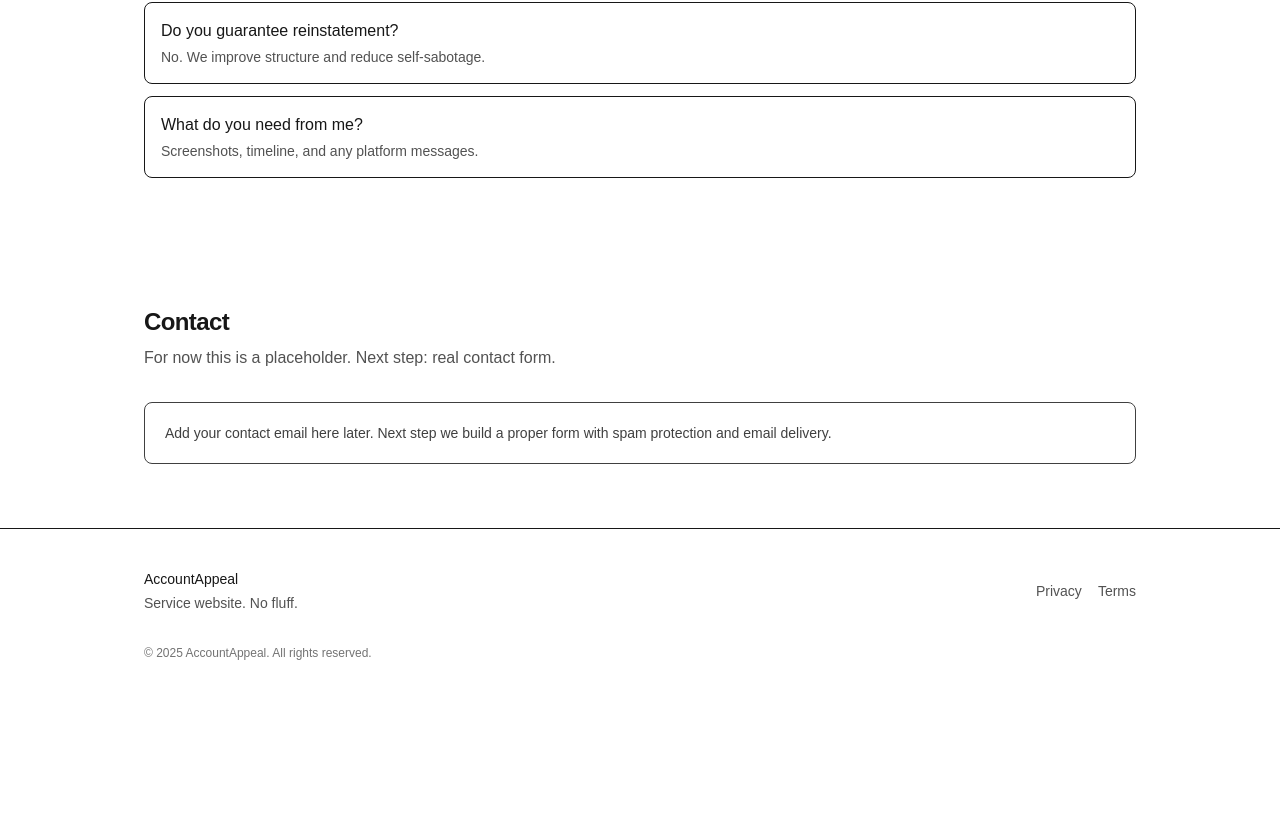
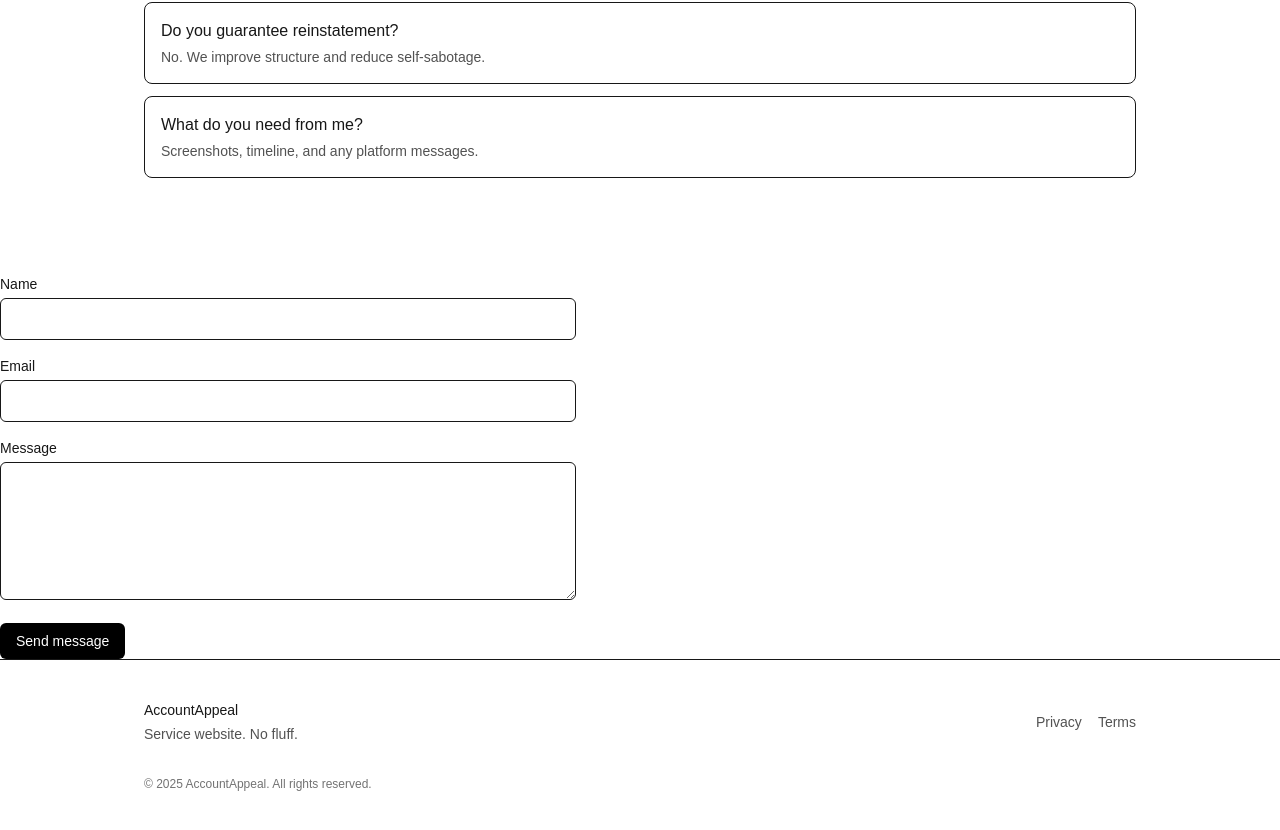
Before and after one commit to jve89/accountappeal, a Next.js app: page / in a window 1280 px wide. Shown: the part 1880-2710 px from the top of the page. Before the commit the page ends 2581 px from the top, so only its background shows below. Built offline with nearby package versions, Linux system fonts and the light colour scheme; no server answers.

Commit message:
feat: contact form with resend

```diff
--- /dev/null
+++ b/app/actions/contact.ts
@@ -0,0 +1,29 @@
+"use server";
+
+import { Resend } from "resend";
+
+const resend = new Resend(process.env.RESEND_API_KEY);
+
+export async function sendContactEmail(formData: FormData) {
+  const name = String(formData.get("name") || "");
+  const email = String(formData.get("email") || "");
+  const message = String(formData.get("message") || "");
+
+  if (!name || !email || !message) {
+    throw new Error("Missing fields");
+  }
+
+  await resend.emails.send({
+    from: "AccountAppeal <onboarding@resend.dev>",
+    to: process.env.CONTACT_TO_EMAIL!,
+    replyTo: email,
+    subject: `New inquiry from ${name}`,
+    text: `
+Name: ${name}
+Email: ${email}
+
+Message:
+${message}
+    `.trim(),
+  });
+}
--- a/app/page.tsx
+++ b/app/page.tsx
@@ -1,5 +1,6 @@
 import { Section } from "@/components/Section";
 import { site } from "@/lib/site";
+import { sendContactEmail } from "@/app/actions/contact";
 
 export default function HomePage() {
   return (
@@ -163,18 +164,46 @@ export default function HomePage() {
         </div>
       </Section>
 
-      <Section
-        id="contact"
-        title="Contact"
-        subtitle="For now this is a placeholder. Next step: real contact form."
+      <form
+        action={sendContactEmail}
+        className="mt-8 max-w-xl space-y-4"
       >
-        <div className="rounded-lg border p-5 text-sm text-neutral-700">
-          <p>
-            Add your contact email here later. Next step we build a proper form
-            with spam protection and email delivery.
-          </p>
+        <div>
+          <label className="block text-sm font-medium">Name</label>
+          <input
+            name="name"
+            required
+            className="mt-1 w-full rounded-md border px-3 py-2"
+          />
         </div>
-      </Section>
+
+        <div>
+          <label className="block text-sm font-medium">Email</label>
+          <input
+            type="email"
+            name="email"
+            required
+            className="mt-1 w-full rounded-md border px-3 py-2"
+          />
+        </div>
+
+        <div>
+          <label className="block text-sm font-medium">Message</label>
+          <textarea
+            name="message"
+            rows={5}
+            required
+            className="mt-1 w-full rounded-md border px-3 py-2"
+          />
+        </div>
+
+        <button
+          type="submit"
+          className="rounded-md bg-black px-4 py-2 text-sm font-medium text-white hover:bg-neutral-800"
+        >
+          Send message
+        </button>
+      </form>
     </>
   );
 }
--- a/package.json
+++ b/package.json
@@ -11,7 +11,8 @@
   "dependencies": {
     "next": "16.1.1",
     "react": "19.2.3",
-    "react-dom": "19.2.3"
+    "react-dom": "19.2.3",
+    "resend": "^6.6.0"
   },
   "devDependencies": {
     "@tailwindcss/postcss": "^4",
```
Also changed, not shown: 1 other file (tests, documents, lock files or other folders).
